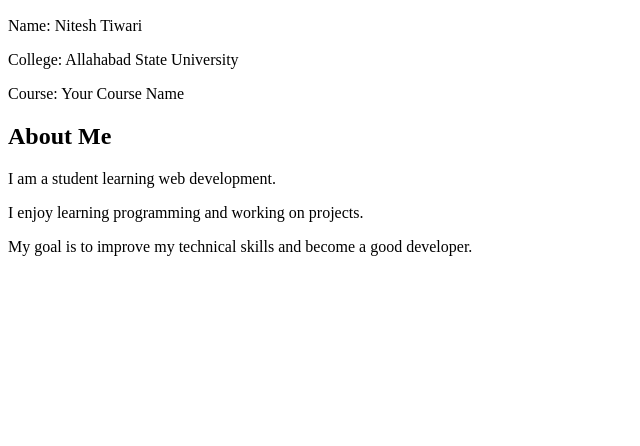
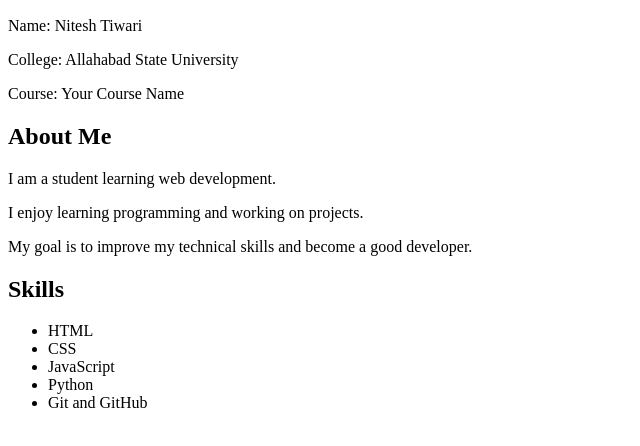
Before and after one commit to nitesh-tiw-div/Student-Profile-Project, a plain HTML site: page index.html in a window 1280 px wide. Shown: the part 110-556 px from the top of the page, without its empty margins (0-640 px from the left). Drawn offline with Linux system fonts and the light colour scheme.

Commit message:
Add technical skills section

```diff
--- a/index.html
+++ b/index.html
@@ -18,5 +18,17 @@
      <p>I enjoy learning programming and working on projects.</p>
      <p>My goal is to improve my technical skills and become a good developer.</p>
 
+     <h2>Skills</h2>
+
+    <ul>
+
+    <li>HTML</li>
+    <li>CSS</li>
+    <li>JavaScript</li>
+    <li>Python</li>
+    <li>Git and GitHub</li>
+
+    </ul>
+
 </body>
 </html>
```
